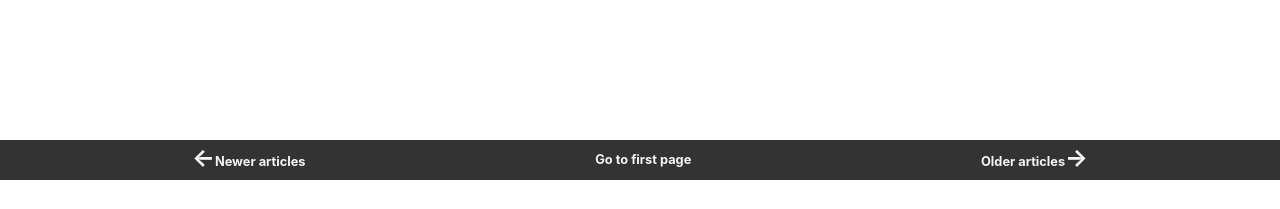
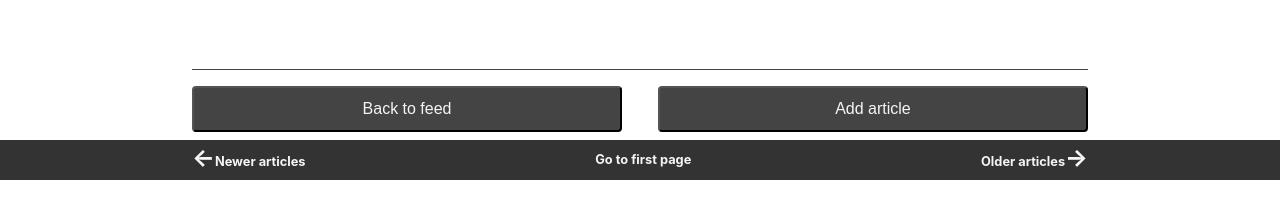
Before and after one commit to ValeriiBoiko/ShareYourKnowledge, a React (Create React App) app: page /create-article in a window 1280 px wide. Shown: the part 620-829 px from the top of the page. Built offline with nearby package versions, Linux system fonts and the light colour scheme; no server answers.

Commit message:
add notification and ui to add article

```diff
--- a/src/App.js
+++ b/src/App.js
@@ -1,4 +1,4 @@
-import React from 'react';
+import React, { useContext } from 'react';
 import { BrowserRouter as Router, Switch, Route } from "react-router-dom";
 import Header from './component/Header';
 import Category from './component/Category';
@@ -8,30 +8,45 @@ import Navigation from './component/Navigation';
 import firebase from './component/Firebase';
 import Pagination from './component/Pagination';
 import CreateArticleForm from './component/CreateArticleForm';
+import { store } from './store';
+import Notification from './component/Notification';
 
 function App() {
   var provider = new firebase.auth.GithubAuthProvider();
+  const {state} = useContext(store);
 
-  firebase.auth().signInWithPopup(provider).then(function (result) {
-    // This gives you a GitHub Access Token. You can use it to access the GitHub API.
-    var token = result.credential.accessToken;
-    // The signed-in user info.
-    var user = result.user;
-    // ...
-  }).catch(function (error) {
-    // Handle Errors here.
-    var errorCode = error.code;
-    var errorMessage = error.message;
-    // The email of the user's account used.
-    var email = error.email;
-    // The firebase.auth.AuthCredential type that was used.
-    var credential = error.credential;
-    // ...
-  });
+  // firebase.auth().signInWithPopup(provider).then(function (result) {
+  //   // This gives you a GitHub Access Token. You can use it to access the GitHub API.
+  //   var token = result.credential.accessToken;
+  //   // The signed-in user info.
+  //   var user = result.user;
+  //   // ...
+  // }).catch(function (error) {
+  //   // Handle Errors here.
+  //   var errorCode = error.code;
+  //   var errorMessage = error.message;
+  //   // The email of the user's account used.
+  //   var email = error.email;
+  //   // The firebase.auth.AuthCredential type that was used.
+  //   var credential = error.credential;
+  //   // ...
+  // });
+
+  console.log(state.notification)
 
   return (
     < Router >
       <div className="App">
+
+        {
+          state.notification.visible &&
+          <Notification
+            type={state.notification.type}
+            title={state.notification.title}
+            message={state.notification.message}
+          />
+        }
+
         <div className="content">
           <Header />
         </div>
--- a/src/actions.js
+++ b/src/actions.js
@@ -12,7 +12,8 @@ export const Action = {
     SET_NEW_ARTICLE_CATEGORIES: 'SET_NEW_ARTICLE_CATEGORIES',
     SET_NEW_ARTICLE_AUTHOR: 'SET_NEW_ARTICLE_AUTHOR',
     SET_NEW_ARTICLE_CONTENT: 'SET_NEW_ARTICLE_CONTENT',
-    SET_SELECTION_MODIFIERS: 'SET_SELECTION_MODIFIERS'
+    SET_SELECTION_MODIFIERS: 'SET_SELECTION_MODIFIERS',
+    SET_NOTIFICATION: 'SET_NOTIFICATION',
 }
 
 export const setPageAction = (pageNumber) => ({
@@ -69,3 +70,8 @@ export const setModifiersAction = (modifiers) => ({
   type: Action.SET_SELECTION_MODIFIERS,
   modifiers: modifiers
 });
+
+export const setNotificationAction = (notification) => ({
+  type: Action.SET_NOTIFICATION,
+  notification: notification
+});
--- a/src/component/CreateArticleForm/CreateArticleForm.module.css
+++ b/src/component/CreateArticleForm/CreateArticleForm.module.css
@@ -21,7 +21,7 @@
 }
 
 .addButton {
-  width: 50%;
+  width: 48%;
   margin: 1rem 0 3rem;
-  align-self: flex-end;
+  /* align-self: flex-end; */
 }
--- a/src/component/CreateArticleForm/index.js
+++ b/src/component/CreateArticleForm/index.js
@@ -1,13 +1,35 @@
-import React, { useState } from 'react';
+import React, { useState, useContext } from 'react';
 import styles from './CreateArticleForm.module.css';
 import TextEditor from '../TextEditor';
 import FireStore from '../../utils/FireStore';
+import Loader from '../Loader';
+import { store } from '../../store';
+import { setNotificationAction } from '../../actions';
 
 function CreateArticleForm(props) {
+  const {state, dispatch} = useContext(store);
+  const [showLoader, setShowLoader] = useState(false);
   const [content, setContent] = useState('');
+
+  const showNotification = (title, type) => {
+    dispatch(setNotificationAction({
+      type: type,
+      visible: true,
+      title: title
+    }))
+
+    setTimeout(() => {
+      dispatch(setNotificationAction({
+        type: null,
+        visible: false,
+        title: ''
+      }))
+    }, 2000)
+  }
 
   return (
     <form action="" className={styles.form}>
+      { showLoader && <Loader /> }
       <div style={{
         display: 'flex',
       }}>
@@ -20,6 +42,25 @@ function CreateArticleForm(props) {
         setContent(text);
       }}/>
 
+      <div className={'row justify-between'}>
+        <input type="submit" value="Back to feed" className={'button ' + styles.addButton} onClick={(e) => {
+          e.preventDefault();
+        }} />
+
+        <input type="submit" value="Add article" className={'button ' + styles.addButton} onClick={(e) => {
+          e.preventDefault();
+          setShowLoader(true);
+          FireStore.addArticle('Title', '', content)
+            .then((docRef) => {
+              setShowLoader(false);
+              showNotification('Success!', 'success');
+            })
+            .catch(error => {
+              setShowLoader(false);
+              showNotification('Error happend :( Try again.', 'error');
+            })
+        }} />
+      </div>
     </form>
   )
 }
--- /dev/null
+++ b/src/component/Notification/Notification.module.css
@@ -0,0 +1,35 @@
+.container {
+  position: absolute;
+  padding: 1rem;
+  background: black;
+  left: 50%;
+  top: 0;
+  transform: translateX(-50%);
+  z-index: 1000;
+  border-bottom-left-radius: .5rem;
+  border-bottom-right-radius: .5rem;
+  min-width: 150px;
+}
+
+.title {
+  margin: 0;
+  text-align: center;
+  color: #f5f5f5;
+}
+
+.message {
+  margin: 0;
+  color: #f5f5f5;
+}
+
+.success {
+  background: #0ad698;
+}
+
+.info {
+  background: #1ab2e4;
+}
+
+.error {
+  background: #c50000;
+}
--- /dev/null
+++ b/src/component/Notification/index.js
@@ -0,0 +1,15 @@
+import React from 'react';
+import styles from './Notification.module.css';
+
+function Notification(props) {
+    let type = props.type;
+
+    return (
+        <div className={styles.container + ' ' + styles[type]}>
+            <h3 className={styles.title}>{props.title}</h3>
+            <p className={styles.message}>{props.message}</p>
+        </div>
+    )
+}
+
+export default Notification;
--- a/src/index.css
+++ b/src/index.css
@@ -14,6 +14,15 @@ body {
   color: '#333';
   font-size: 16px;
   line-height: 1.5;
+}
+
+.row {
+  display: flex;
+  flex-direction: row;
+}
+
+.justify-between {
+  justify-content: space-between;
 }
 
 pre.code, code {
--- a/src/store.js
+++ b/src/store.js
@@ -14,6 +14,12 @@ const initialState = {
     categories: [],
     content: '',
     modifiers: [],
+  },
+  notification: {
+    visible: false,
+    message: '',
+    title: '',
+    type: ''
   }
 };
 
@@ -103,6 +109,12 @@ const StateProvider = ({ children }) => {
             ...state.newArticle,
             modifiers: action.modifiers
           }
+        };
+
+      case Action.SET_NOTIFICATION:
+        return {
+          ...state,
+          notification: action.notification
         }
 
       default:
--- a/src/utils/FireStore/index.js
+++ b/src/utils/FireStore/index.js
@@ -62,16 +62,14 @@ class FireStore {
         });
     }
 
-    static async addArticle(title, categories, content) {
-      const document = await FireStore.db.collection("articles").add({
+    static addArticle(title, categories, content) {
+      return FireStore.db.collection("articles").add({
         title: title,
         categories: categories,
         content: content,
         autorh: 'Valerii Boiko',
         date: new Date(),
       })
-
-      return document;
     }
 }
 
```
